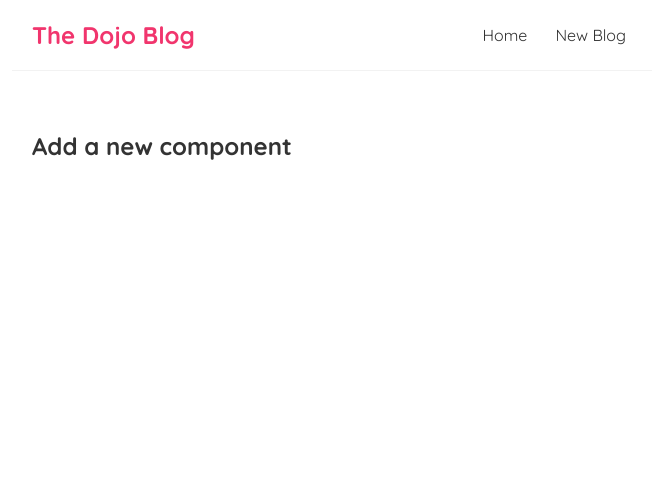
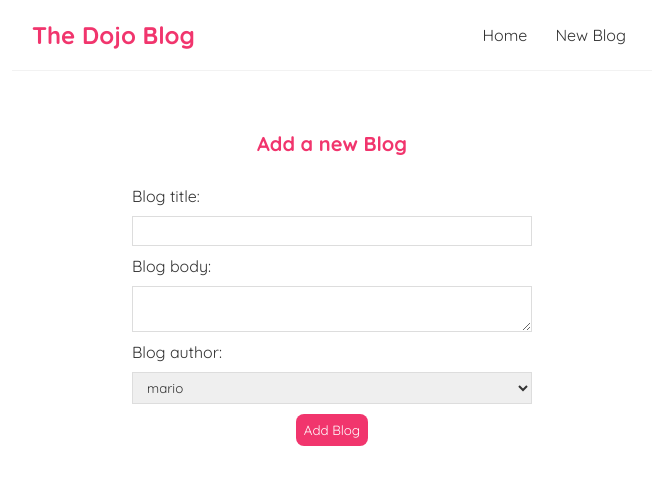
Before and after one commit to deeparka/dojo-blog, a React (Create React App) app: page /create in a window 1280 px wide. Shown: the top 484 px of the page, without its empty margins (308-964 px from the left). Built offline with nearby package versions, Linux system fonts and the light colour scheme.

Commit message:
Added a form to upload new blog

```diff
--- a/src/components/Create.js
+++ b/src/components/Create.js
@@ -1,9 +1,43 @@
-import React from "react";
+import React, { useState } from "react";
 
 const Create = () => {
+    const [title, setTitle] = useState(``);
+    const [body, setBody] = useState(``);
+    const [author, setAuthor] = useState("mario");
+
+    const handleSubmit = (e) => {
+        e.preventDefault();
+        const blog = { title, body, author };
+        console.log(blog);
+    };
+
     return (
         <div className="create">
-            <h2>Add a new component</h2>
+            <h2>Add a new Blog</h2>
+            <form onSubmit={handleSubmit}>
+                <label>Blog title:</label>
+                <input
+                    type="text"
+                    required
+                    value={title}
+                    onChange={(e) => setTitle(e.target.value)}
+                />
+                <label>Blog body:</label>
+                <textarea
+                    required
+                    value={body}
+                    onChange={(e) => setBody(e.target.value)}
+                />
+                <label>Blog author:</label>
+                <select
+                    value={author}
+                    onChange={(e) => setAuthor(e.target.value)}
+                >
+                    <option value="mario">mario</option>
+                    <option value="yoshi">yoshi</option>
+                </select>
+                <button>Add Blog</button>
+            </form>
         </div>
     );
 };
--- a/src/index.css
+++ b/src/index.css
@@ -61,11 +61,37 @@
 .blog-details div {
     margin: 20px 0;
 }
-/* .blog-details button {
+
+/* create new blog form */
+.create {
+    max-width: 400px;
+    margin: 0 auto;
+    text-align: center;
+}
+.create label {
+    text-align: left;
+    display: block;
+}
+.create h2 {
+    font-size: 20px;
+    color: #f1356d;
+    margin-bottom: 30px;
+}
+.create input,
+.create textarea,
+.create select {
+    width: 100%;
+    padding: 6px 10px;
+    margin: 10px 0;
+    border: 1px solid #ddd;
+    box-sizing: border-box;
+    display: block;
+}
+.create button {
     background: #f1356d;
     color: #fff;
     border: 0;
     padding: 8px;
     border-radius: 8px;
     cursor: pointer;
-} */
+}
```
